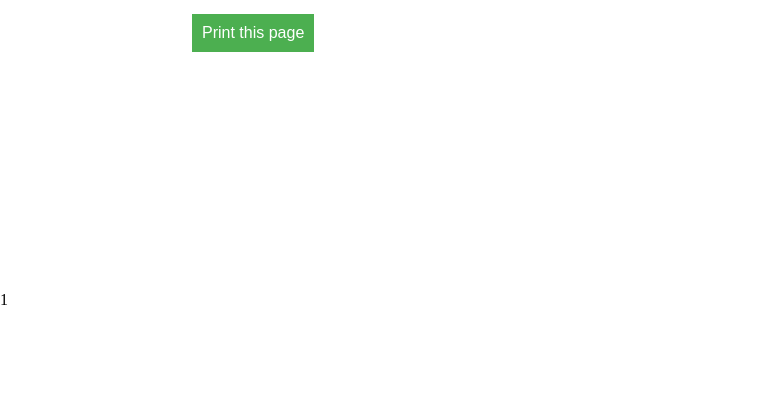
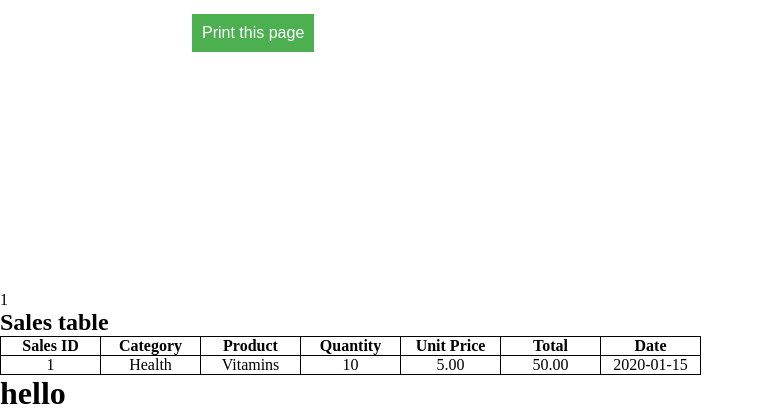
Before and after one commit to Jun-Wee/Sales-Reporting-and-Prediction-System, a PHP site: page /Project/analysismodule.php in a window 1280 px wide. Shown: the part 1245-1657 px from the top of the page, without its empty margins (0-764 px from the left). Before the commit the page ends 1550 px from the top, so only its background shows below. Run offline with PHP 8.4, Linux system fonts and the light colour scheme; the visitor is signed in with stand-in values (Sample User, id 1); data comes from the database, SQL or seed files in the repository; tables that the repository leaves empty hold one stand-in row (values such as "Sample post").

Commit message:
Update analysismodule.php

```diff
--- a/Project/analysismodule.php
+++ b/Project/analysismodule.php
@@ -7,11 +7,8 @@
     <link href="style/style.css" rel="stylesheet" type="text/css" />
     <title>Analysis Module</title>
 </head>
-<script src="https://cdn.jsdelivr.net/npm/chart.js"></script>
 
 <body>
-
-
     <?php include("include/header.php");?>
     <section id="product_chart">
         <div class="chart_container">
@@ -20,7 +17,7 @@
                 <select style="margin-top:1rem;" name="select" id="select">
                     <option value="" disabled hidden selected>Select Product</option>
                     <?php
-                        $conn = @mysqli_connect("localhost", "root", "", "phpsreps");
+                        include ('conn.php');
                         $query = "SELECT product_id, product_name FROM product";
                         $result = $conn->query($query);
                         $rows = $result->fetch_assoc();
@@ -65,7 +62,12 @@
 
     </section>
 
+    <script src="https://cdn.jsdelivr.net/npm/chart.js"></script>
+
     <?php
+    $m = array("January", "February", "March", "April" ,"May", "June", "July", "August", "September", "October", "November", "December");
+
+    // check if the item variable is set
     if(isset($_GET['item'])){
         $item = $_GET['item'];
     }else{
@@ -74,11 +76,10 @@ if(isset($_GET['item'])){
 
     $query = "SELECT monthname(sales.date) AS month, product.product_name, SUM(sales_list.quantity) AS total FROM ((sales JOIN sales_list ON sales.sales_id = sales_list.sales_id) JOIN product ON sales_list.product_id = product.product_id) WHERE product.product_id = '$item' GROUP BY monthname(sales.date) ORDER BY  month(sales.date)";
     $result = $conn->query($query) or die("Unable to execute query");
-$num_rows = mysqli_num_rows($result);
+    $num_rows = @mysqli_num_rows($result);
     $rows = $result->fetch_array();
     $total = array();
 
-$m = array("January", "February", "March", "April" ,"May", "June", "July", "August", "September", "October", "November", "December");
     $months = array();
 
     $temp_months = array();
@@ -99,7 +100,6 @@ if($num_rows < 1){
             $rows = $result->fetch_assoc();
         }
     }
-
 
     $index = 0;
     foreach($m as $j){
@@ -122,8 +122,6 @@ foreach($m as $j){
             array_push($temp_months, $j);
             array_push($temp_total, 0);
         }
-
-
     }
 
 
@@ -133,6 +131,7 @@ foreach($m as $j){
     // echo "<br>";
     // echo "Size of total: ".sizeof($temp_total);
     ?>
+
     <script>
         const select  = document.getElementById("select");
         select.addEventListener("change", function(){
@@ -208,7 +207,6 @@ $num_rows = mysqli_num_rows($result);
     $rows = $result->fetch_array();
     $total = array();
 
-$m = array("January", "February", "March", "April" ,"May", "June", "July", "August", "September", "October", "November", "December");
     $months = array();
 
     $temp_months = array();
@@ -318,6 +316,53 @@ foreach($m as $j){
         });
     </script>
 
+    <section id="sales_table">
+        <div>
+
+
+            <h2>Sales table</h2>
+            <div>
+                <table>
+                <tr>
+                <th>Sales ID</th>
+                <th>Category</th>
+                <th>Product</th>
+                <th>Quantity</th>
+                <th>Unit Price</th>
+                <th>Total</th>
+                <th>Date</th>
+                </tr>
+                <?php
+                $records = mysqli_query($conn, "SELECT sales.sales_id, category.category_name, product.product_name, sales_list.quantity, product.price, sales_list.quantity * product.price AS total, sales.date
+                FROM (((sales_list
+                INNER JOIN sales ON sales_list.sales_id=sales.sales_id)
+                INNER JOIN product ON sales_list.product_id=product.product_id)
+                INNER JOIN category on product.category_id=category.category_id) ORDER BY sales_id;"); // fetch data from database
+
+                if($records){
+                while($data = mysqli_fetch_array($records))
+                {
+                ?>
+                <tr>
+                <td><?php echo $data['sales_id']; ?></td>
+                <td><?php echo $data['category_name']; ?></td>
+                <td><?php echo $data['product_name']; ?></td>
+                <td><?php echo $data['quantity']; ?></td>
+                <td><?php echo $data['price']; ?></td>
+                <td><?php echo $data['total']; ?></td>
+                <td><?php echo $data['date']; ?></td>
+                </tr>
+                <?php
+                }
+                }
+                mysqli_close($conn);
+                ?>
+                </table>
+            </div>
+        </div>
+    </section>
+    <h1>hello</h1>
+
     <?php include("include/footer.php");?>
 </body>
 </html>
```
Lines whose indentation alone changed are shown as unchanged.
